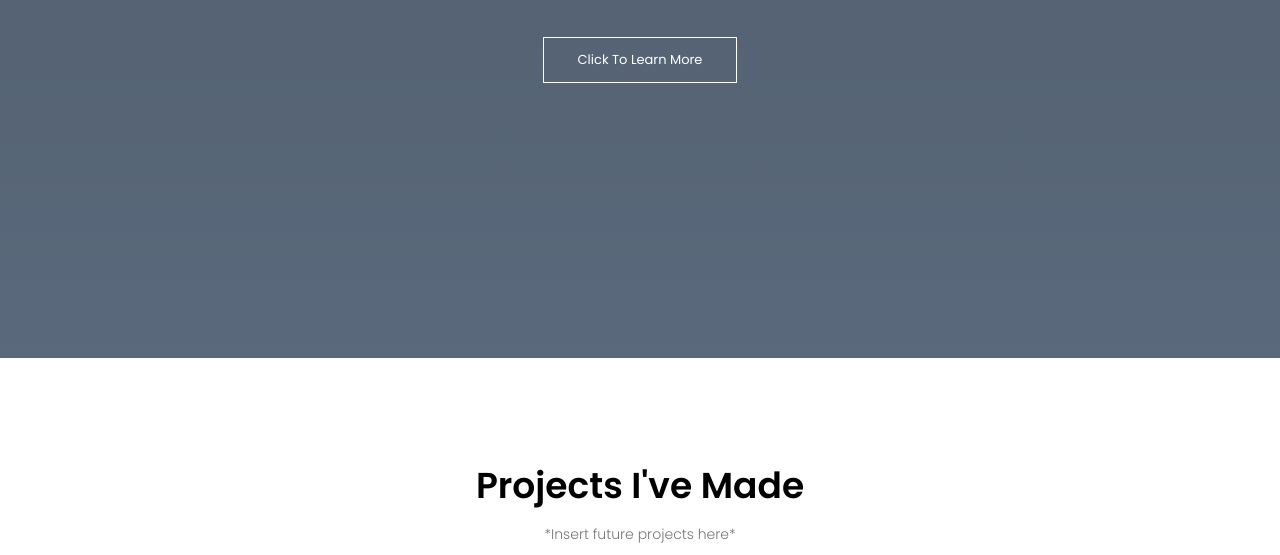
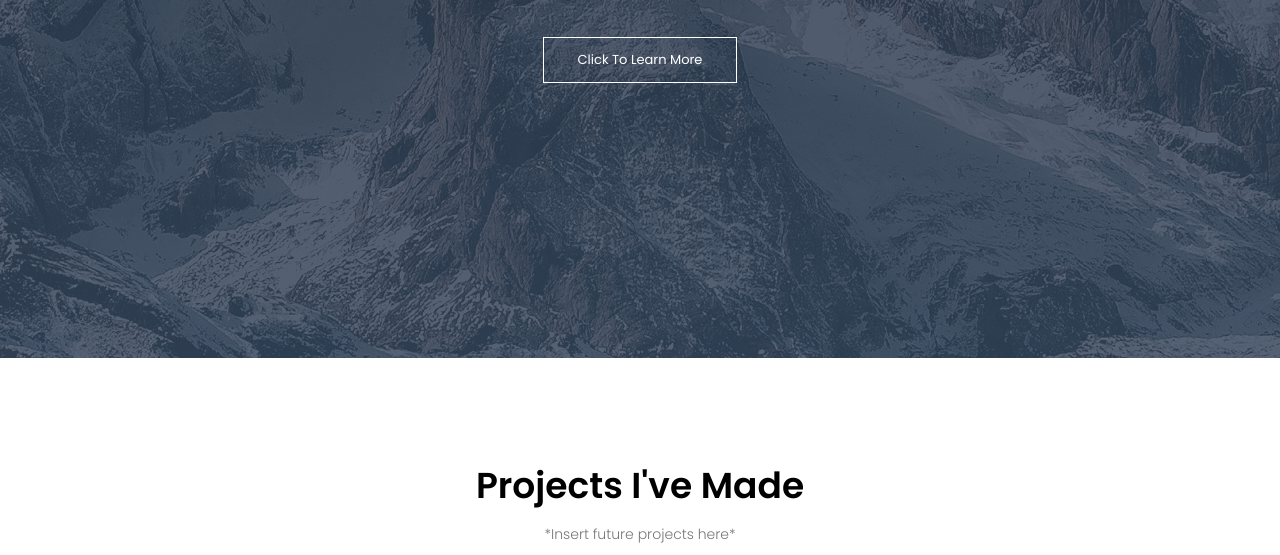
Before and after one commit to Anoukko/Anoukko.github.io, a plain HTML site: page index.html in a window 1280 px wide. Shown: the part 442-997 px from the top of the page. Drawn offline with nearby package versions, Linux system fonts and the light colour scheme; files whose address does not match are found by name.

Commit message:
Update style.css

```diff
--- a/style.css
+++ b/style.css
@@ -6,7 +6,7 @@
 .header{
     min-height: 100vh;
     width: 100%;
-    background-image: linear-gradient(rgba(35, 50, 70, 0.8), rgba(48, 67, 90, 0.8)), url(images/Mountain.png);
+    background-image: linear-gradient(rgba(35, 50, 70, 0.8), rgba(48, 67, 90, 0.8)), url(Mountain.png);
     background-position: center;
     background-size: cover;
     position: relative;
```
